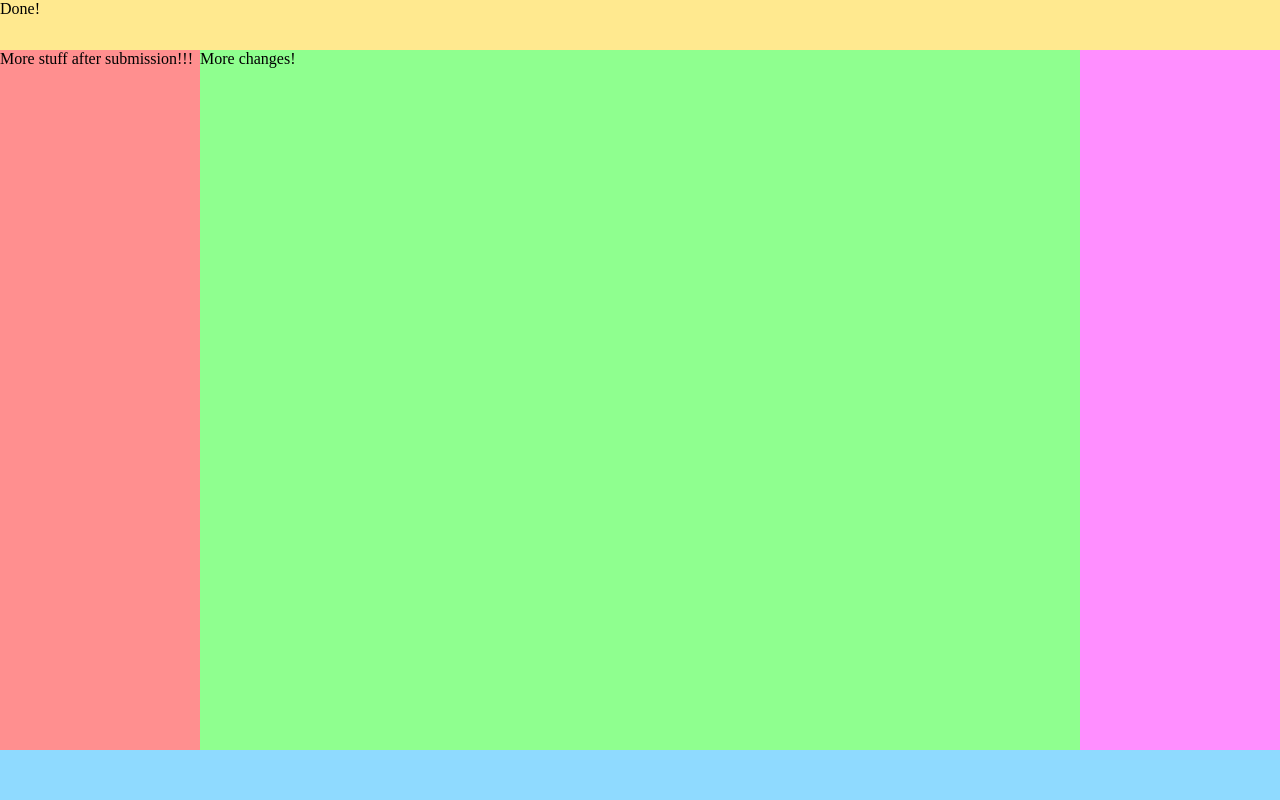
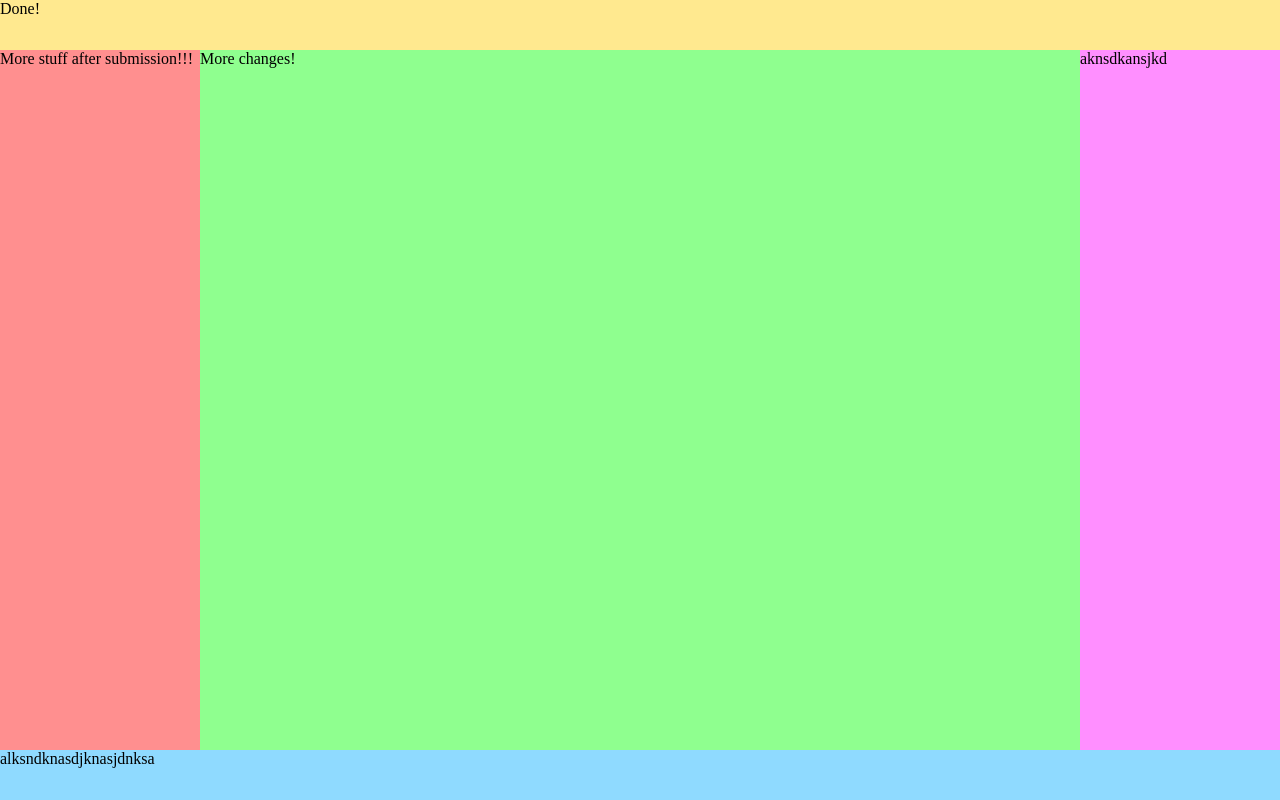
Before and after one commit to MinimumViablePerson/boolean-uk-html-adding-the-rest, a website built with Parcel: page index.html in a window 1280 px wide. Built offline with nearby package versions, Linux system fonts and the light colour scheme.

Commit message:
proper final edits now for real

```diff
--- a/index.html
+++ b/index.html
@@ -13,8 +13,8 @@
       <div class="header">Done!</div>
       <div class="left-menu">More stuff after submission!!!</div>
       <div class="main">More changes!</div>
-      <div class="right-menu"></div>
-      <div class="footer"></div>
+      <div class="right-menu">aknsdkansjkd</div>
+      <div class="footer">alksndknasdjknasjdnksa</div>
     </div>
   </body>
 </html>
```
